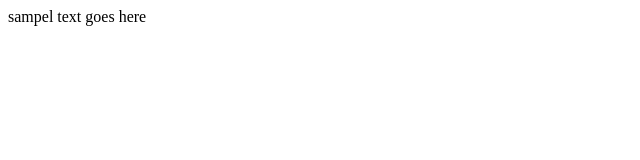
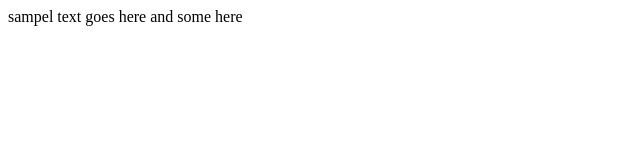
Before and after one commit to asad-777/portfolio, a plain HTML site: page index.html in a window 1280 px wide. Shown: the whole page, without its empty margins (0-640 px from the left). Drawn offline with Linux system fonts and the light colour scheme.

Commit message:
sample commit

```diff
--- a/index.html
+++ b/index.html
@@ -6,6 +6,6 @@
     <title>Sample</title>
   </head>
   <body>
-    sampel text goes here
+    sampel text goes here and some here
   </body>
 </html>
```
